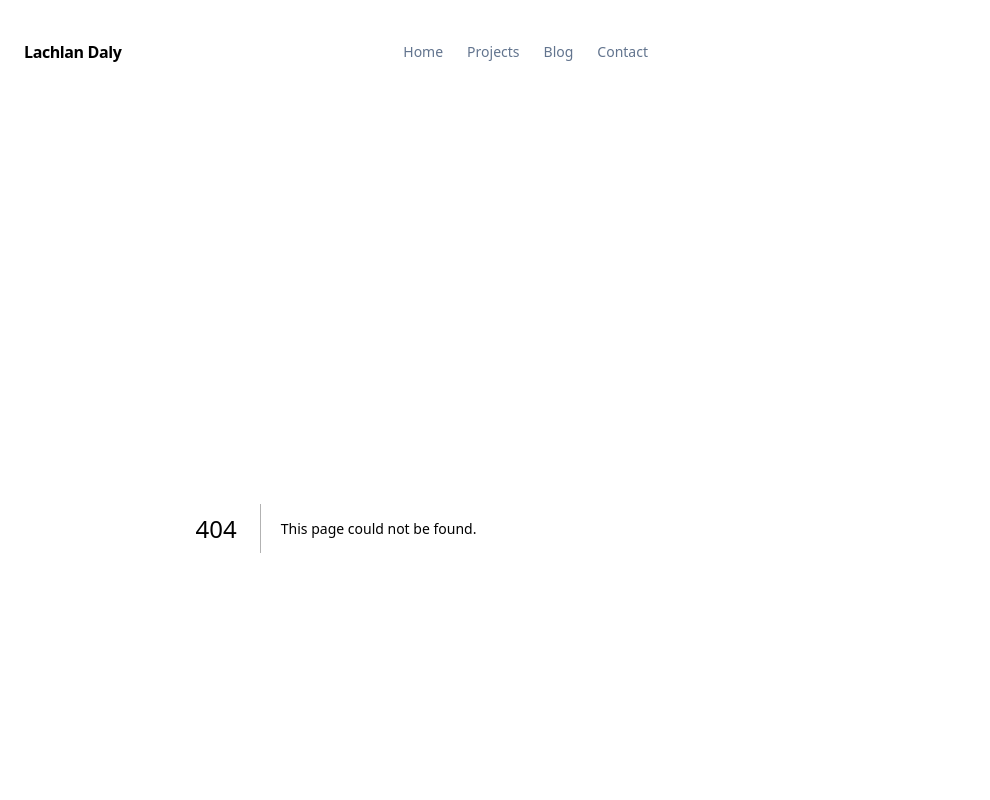
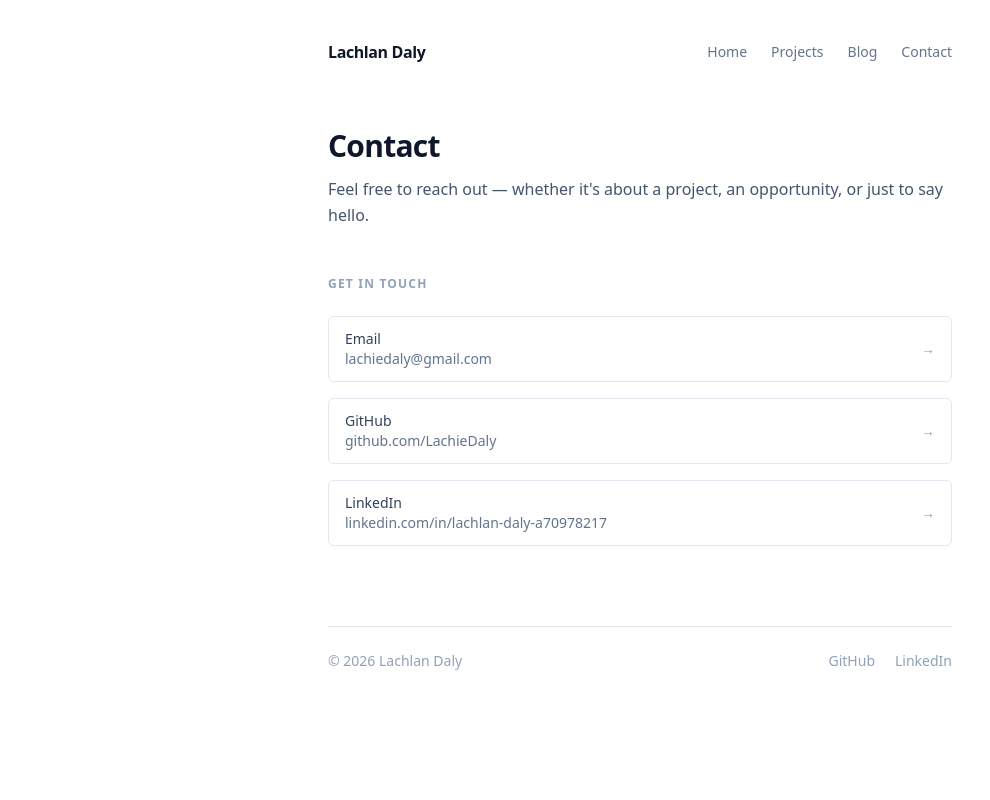
Before and after one commit to LachieDaly/LachieDaly.github.io, a Next.js app: page /contact in a window 1280 px wide. Before the commit this address had no page. Shown: the top 800 px of the page, without its empty margins (0-990 px from the left). Built offline with nearby package versions, Linux system fonts and the light colour scheme.

Commit message:
Add contact page (#3)

```diff
--- /dev/null
+++ b/app/contact/page.tsx
@@ -0,0 +1,83 @@
+export const metadata = {
+  title: "Contact | Lachlan Daly",
+  description: "Get in touch with Lachlan Daly.",
+};
+
+const linkCardClass =
+  "flex items-center justify-between group px-4 py-3 rounded-md border border-slate-200 dark:border-slate-700 hover:border-slate-400 dark:hover:border-slate-500 hover:bg-slate-50 dark:hover:bg-slate-900 transition-all";
+
+export default function ContactPage() {
+  return (
+    <div className="space-y-12">
+      <section>
+        <h1 className="text-3xl font-bold tracking-tight mb-3">Contact</h1>
+        <p className="text-slate-600 dark:text-slate-400 leading-relaxed">
+          Feel free to reach out — whether it&apos;s about a project, an opportunity, or
+          just to say hello.
+        </p>
+      </section>
+
+      <section>
+        <h2 className="text-xs font-semibold uppercase tracking-widest text-slate-400 dark:text-slate-500 mb-6">
+          Get in touch
+        </h2>
+        <div className="space-y-4">
+          <a
+            href="mailto:lachiedaly@gmail.com"
+            className={linkCardClass}
+          >
+            <div>
+              <p className="text-sm font-medium text-slate-700 dark:text-slate-300">
+                Email
+              </p>
+              <p className="text-sm text-slate-500 dark:text-slate-400">
+                lachiedaly@gmail.com
+              </p>
+            </div>
+            <span className="text-slate-400 dark:text-slate-500 group-hover:text-slate-700 dark:group-hover:text-slate-300 transition-colors text-sm">
+              →
+            </span>
+          </a>
+
+          <a
+            href="https://github.com/LachieDaly"
+            target="_blank"
+            rel="noopener noreferrer"
+            className={linkCardClass}
+          >
+            <div>
+              <p className="text-sm font-medium text-slate-700 dark:text-slate-300">
+                GitHub
+              </p>
+              <p className="text-sm text-slate-500 dark:text-slate-400">
+                github.com/LachieDaly
+              </p>
+            </div>
+            <span className="text-slate-400 dark:text-slate-500 group-hover:text-slate-700 dark:group-hover:text-slate-300 transition-colors text-sm">
+              →
+            </span>
+          </a>
+
+          <a
+            href="https://www.linkedin.com/in/lachlan-daly-a70978217"
+            target="_blank"
+            rel="noopener noreferrer"
+            className={linkCardClass}
+          >
+            <div>
+              <p className="text-sm font-medium text-slate-700 dark:text-slate-300">
+                LinkedIn
+              </p>
+              <p className="text-sm text-slate-500 dark:text-slate-400">
+                linkedin.com/in/lachlan-daly-a70978217
+              </p>
+            </div>
+            <span className="text-slate-400 dark:text-slate-500 group-hover:text-slate-700 dark:group-hover:text-slate-300 transition-colors text-sm">
+              →
+            </span>
+          </a>
+        </div>
+      </section>
+    </div>
+  );
+}
```
